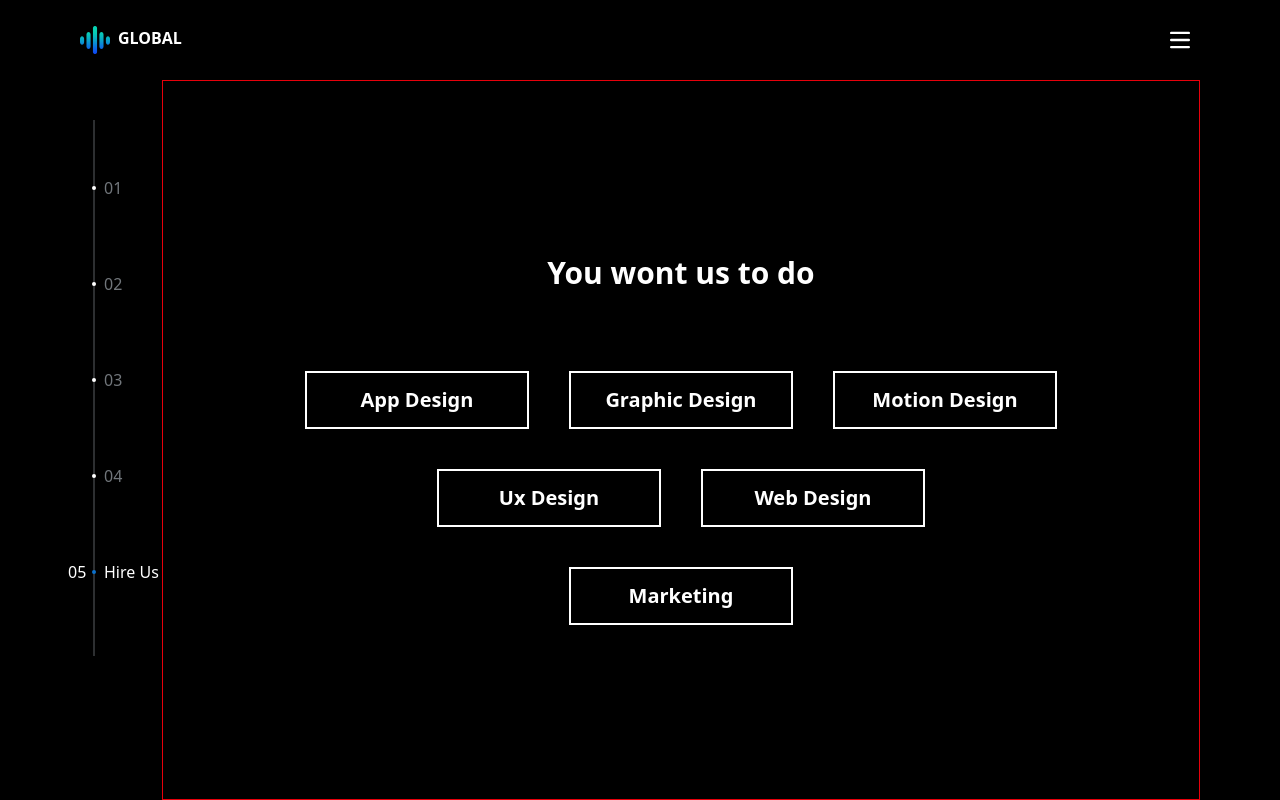
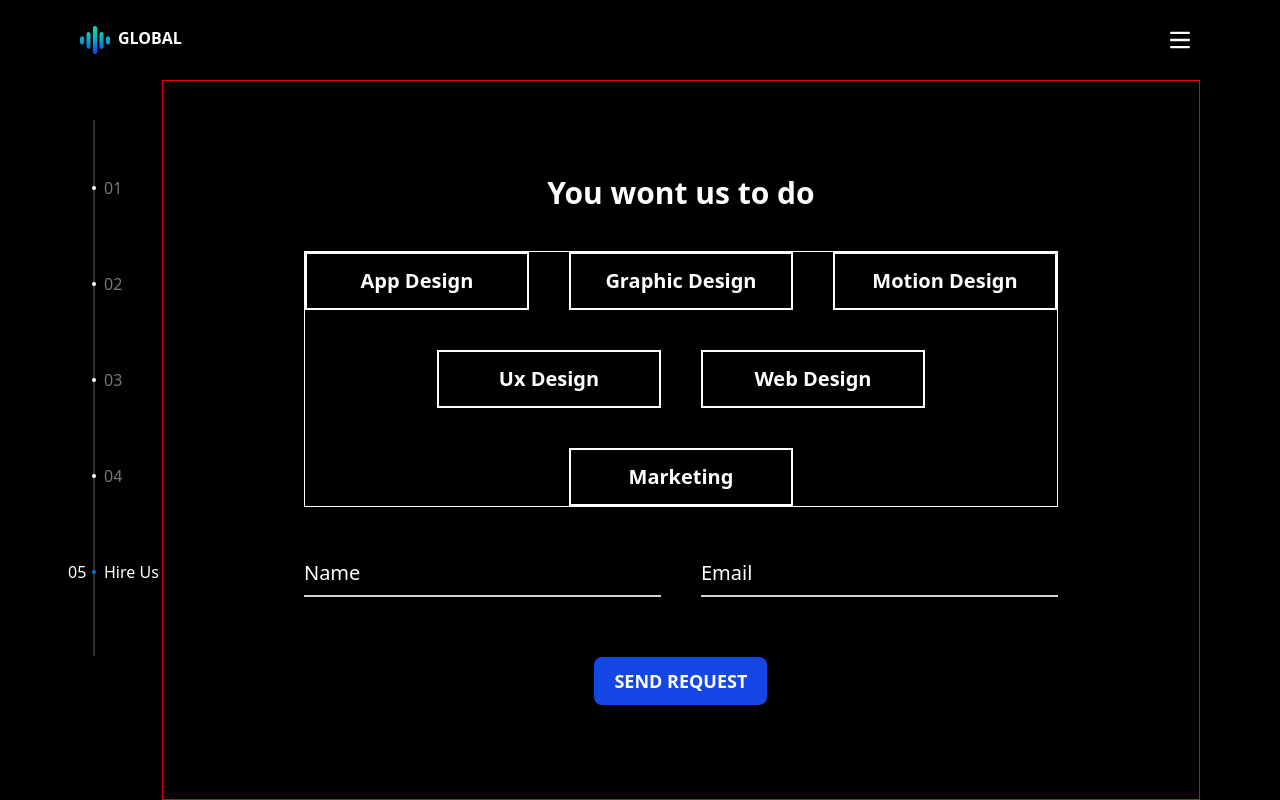
Before and after one commit to Eslam-Mohamed-G/global-next.js, a Next.js app: page /hire in a window 1280 px wide. Built offline with nearby package versions, Linux system fonts and the light colour scheme.

Commit message:
add hire page

```diff
--- a/src/app/hire/page.tsx
+++ b/src/app/hire/page.tsx
@@ -2,9 +2,10 @@ import React from 'react';
 
 const Page = () => {
     return (
-        <div className='border border-red-600 w-full flex flex-col items-center justify-center gap-20'>
+        <div className='border border-red-600 w-full flex flex-col items-center justify-center gap-10'>
             <h1 className='font-bold text-white text-3xl'>You wont us to do</h1>
-            <div className="text-white flex flex-row md:flex-col gap-3 xsm:gap-6 md:gap-10 items-center justify-center">
+            <div className="flex flex-col justify-center items-center gap-10">
+                <div className="text-white flex flex-row md:flex-col gap-3 xsm:gap-6 md:gap-10 items-center justify-center border">
                     <div className='flex flex-col md:flex-row gap-3 xsm:gap-6 md:gap-10'>
                         <button className='font-bold xsm:text-[20px] capitalize border-2 hover:bg-blueColor transition-all delay-150 cursor-pointer w-40 xsm:w-48 md:w-56 py-3'>app design</button>
                         <button className='font-bold xsm:text-[20px] capitalize border-2 hover:bg-blueColor transition-all delay-150 cursor-pointer w-40 xsm:w-48 md:w-56 py-3'>graphic design</button>
@@ -16,6 +17,22 @@ const Page = () => {
                         <button className='font-bold xsm:text-[20px] capitalize border-2 hover:bg-blueColor transition-all delay-150 cursor-pointer w-40 xsm:w-48 md:w-56 py-3'>marketing</button>
                     </div>
                 </div>
+                <div className="w-full">
+                    <form action="" className=' flex flex-col justify-center gap-10'>
+                        <div className="flex flex-col md:flex-row md:gap-10">
+                            <div className="relative z-0 w-full mb-5 group">
+                                <input type="text" name="floating_name" id="floating_name" className="block py-2.5 px-0 w-full text-lg text-white bg-transparent border-0 border-b-2 border-gray-300 appearance-none dark:text-white dark:border-gray-600 dark:focus:border-blue-500 focus:outline-none focus:ring-0 focus:border-white peer" placeholder=" " required />
+                                <label htmlFor="floating_name" className="peer-focus:font-medium absolute text-xl text-white dark:text-gray-400 duration-300 transform -translate-y-6 scale-75 top-3 -z-10 origin-[0] peer-focus:start-0 rtl:peer-focus:translate-x-1/4 peer-focus:text-white peer-focus:dark:text-blue-500 peer-placeholder-shown:scale-100 peer-placeholder-shown:translate-y-0 peer-focus:scale-75 peer-focus:-translate-y-6 capitalize">name</label>
+                            </div>
+                            <div className="relative z-0 w-full mb-5 group">
+                                <input type="text" name="floating_last_name" id="floating_last_name" className="block py-2.5 px-0 w-full text-lg text-white bg-transparent border-0 border-b-2 border-gray-300 appearance-none dark:text-white dark:border-gray-600 dark:focus:border-blue-500 focus:outline-none focus:ring-0 focus:border-white peer" placeholder=" " required />
+                                <label htmlFor="floating_last_name" className="peer-focus:font-medium absolute text-xl text-white dark:text-gray-400 duration-300 transform -translate-y-6 scale-75 top-3 -z-10 origin-[0] peer-focus:start-0 rtl:peer-focus:translate-x-1/4 peer-focus:text-white peer-focus:dark:text-blue-500 peer-placeholder-shown:scale-100 peer-placeholder-shown:translate-y-0 peer-focus:scale-75 peer-focus:-translate-y-6 capitalize">email</label>
+                            </div>
+                        </div>
+                        <button type="submit" className="text-white m-auto bg-blue-700 hover:bg-blue-800 focus:ring-4 focus:outline-none focus:ring-blue-300 rounded-lg text-lg w-full md:w-auto px-5 py-2.5 text-center dark:bg-white dark:hover:bg-blue-700 dark:focus:ring-blue-800 uppercase font-bold cursor-pointer">send request</button>
+                    </form>
+                </div>
+            </div>
         </div>
     );
 }
```
Lines whose indentation alone changed are shown as unchanged.
